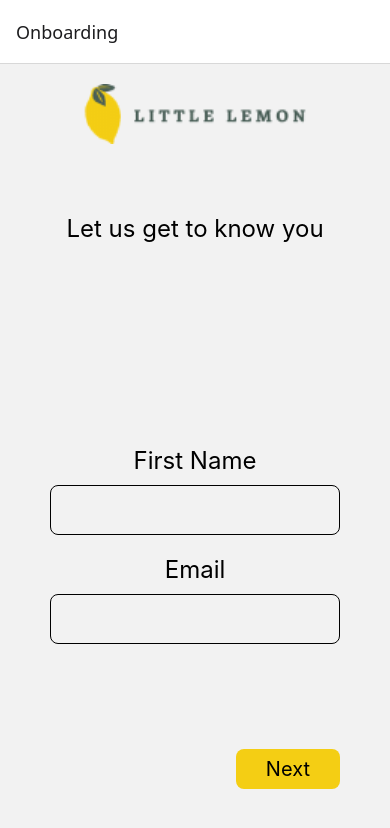
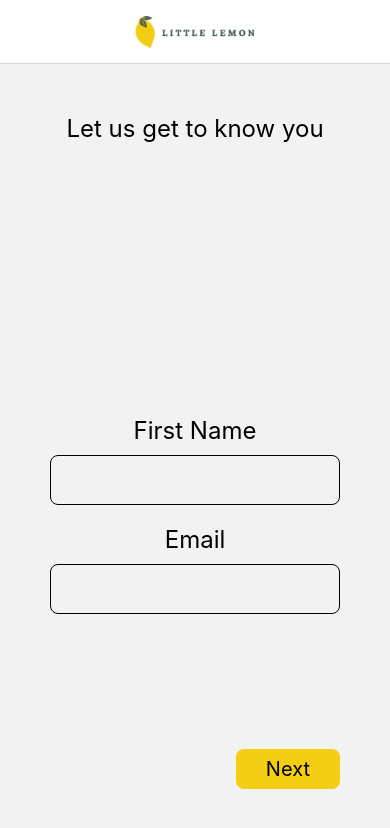
Before and after one commit to slyerx/LittleLemon, a React Native app: screen /Onboarding in a window 390 px wide. Shown: the top 828 px of the page. Built offline with nearby package versions, Linux system fonts and the light colour scheme.

Commit message:
Onboarding page updated and finished. Moved icon to app navbar

```diff
--- a/App.tsx
+++ b/App.tsx
@@ -1,25 +1,50 @@
-import {StyleSheet} from 'react-native';
 import Onboarding from "./screens/Onboarding";
 import {NavigationContainer} from "@react-navigation/native";
 import {createNativeStackNavigator} from "@react-navigation/native-stack";
+import {useEffect, useState} from "react";
+import AsyncStorage from "@react-native-async-storage/async-storage";
+import SplashScreen from "./screens/SplashScreen";
+import Profile from "./screens/Profile";
 
 const Stack = createNativeStackNavigator();
 
 export default function App() {
+
+	const [state, setState] = useState({isLoading: true, isOnboardingComplete: false})
+
+	useEffect(() => {
+		const checkOnboardingStatus = async () => {
+			try {
+				const value = await AsyncStorage.getItem('onboardingComplete');
+
+				if (value === 'true') {
+					setState({isLoading: false, isOnboardingComplete: true})
+					return
+				}
+			} catch (e) {
+				console.error("Failed to load onboarding status")
+			}
+
+			setState({isLoading: false, isOnboardingComplete: false});
+		}
+
+		checkOnboardingStatus();
+	}, [])
+
+	if (state.isLoading) {
+		return <SplashScreen/>
+	}
+
 	return (
 		<NavigationContainer>
 			<Stack.Navigator>
-				<Stack.Screen name={"Onboarding"} component={Onboarding}/>
+				{state.isOnboardingComplete ? (
+					<Stack.Screen name={"Profile"} component={Profile}/>
+				) : (
+
+					<Stack.Screen name={"Onboarding"} component={Onboarding}/>
+				)}
 			</Stack.Navigator>
 		</NavigationContainer>
 	);
 }
-
-const styles = StyleSheet.create({
-	container: {
-		flex: 1,
-		backgroundColor: '#fff',
-		alignItems: 'center',
-		justifyContent: 'center',
-	},
-});
--- a/package.json
+++ b/package.json
@@ -17,7 +17,8 @@
     "react": "18.3.1",
     "react-native": "0.76.9",
     "react-native-safe-area-context": "4.12.0",
-    "react-native-screens": "~4.4.0"
+    "react-native-screens": "~4.4.0",
+    "@react-native-async-storage/async-storage": "1.23.1"
   },
   "devDependencies": {
     "@babel/core": "^7.25.2",
--- a/screens/Onboarding.tsx
+++ b/screens/Onboarding.tsx
@@ -1,12 +1,26 @@
 import {Image, SafeAreaView, StyleSheet, Text, TextInput, View} from "react-native";
-import {appColors} from "../assets/appColors";
 import ButtonComponent from "../components/ButtonComponent";
-import {useState} from "react";
+import {useLayoutEffect, useState} from "react";
+import {useNavigation} from "@react-navigation/native";
 
 const Onboarding = () => {
 
 	const [firstName, setFirstName] = useState('');
 	const [email, setEmail] = useState('');
+	const navigation = useNavigation();
+
+	useLayoutEffect(() => {
+		navigation.setOptions({
+			headerTitle: () => (
+				<Image
+					source={require('../assets/images/Logo.png')}
+					style={styles.headerImage}
+				/>
+			),
+			headerTitleAlign: 'center',
+		});
+	}, [navigation]);
+
 
 	const validateName = (name: string) => /^[A-Za-z]+$/.test(name);
 	const validateEmail = (email: string) =>
@@ -27,9 +41,6 @@ const Onboarding = () => {
 
 	return (
 		<SafeAreaView style={styles.container}>
-			<View style={styles.headerContainer}>
-				<Image style={styles.headerImage} source={require('../assets/images/Logo.png')}/>
-			</View>
 			<View style={styles.bodyContainer}>
 				<Text style={styles.bodyText}>Let us get to know you</Text>
 				<View style={{flex: 1}}/>
@@ -61,21 +72,17 @@ const styles = StyleSheet.create({
 	container: {
 		flex: 1
 	},
-	headerContainer: {
-		height: 100,
-		alignItems: 'center',
-		justifyContent: 'center',
-	},
 	headerImage: {
-		height: 60,
-		width: 250
+		width: 150,
+		height: 40,
+		resizeMode: 'contain'
 	},
 	bodyContainer: {
 		flex: 1,
 		// backgroundColor: appColors.primaryGreen,
 	},
 	inputContainer: {
-		marginBottom: 50,
+		marginBottom: 80,
 		marginHorizontal: 50
 	},
 	bodyText: {
--- /dev/null
+++ b/screens/Profile.tsx
@@ -0,0 +1,11 @@
+import {Text, View} from "react-native";
+
+const Profile = () => {
+	return (
+		<View>
+			<Text>Profile Page</Text>
+		</View>
+	)
+}
+
+export default Profile;
--- /dev/null
+++ b/screens/SplashScreen.tsx
@@ -0,0 +1,12 @@
+import {Text, View} from "react-native";
+
+const SplashScreen = () => {
+
+	return (
+		<View>
+			<Text>Splash Screen</Text>
+		</View>
+	)
+}
+
+export default SplashScreen;
```
Also changed, not shown: 1 other file (tests, documents, lock files or other folders).
